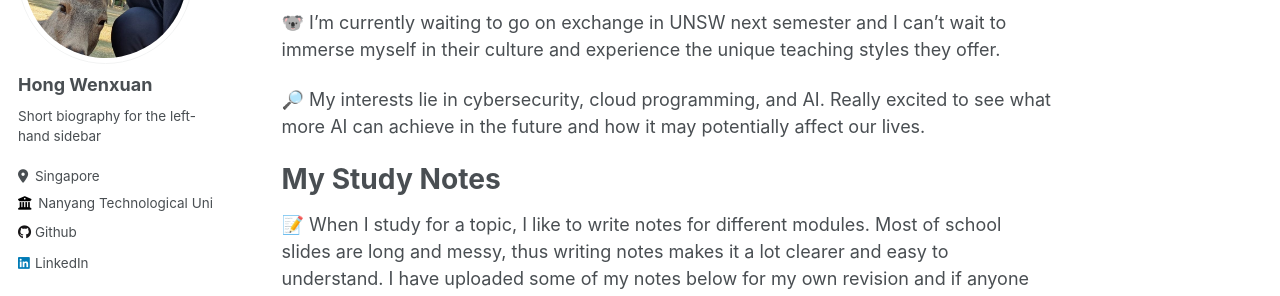
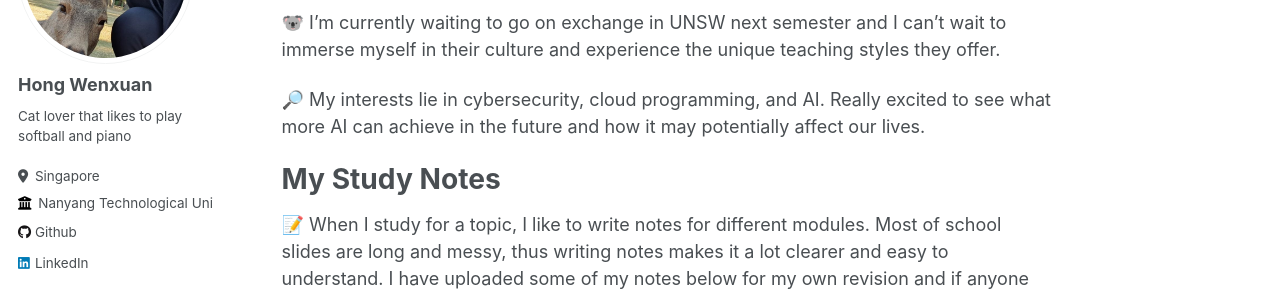
Before and after one commit to h-wenxuan/aboutme, a Jekyll site: the page built from _pages/about.md, in a window 1280 px wide. Shown: the part 217-513 px from the top of the page. Built offline with Jekyll 4.4.1, drawn with Linux system fonts in a browser that asks for light colours.

Commit message:
Update _config.yml

```diff
--- a/_config.yml
+++ b/_config.yml
@@ -24,7 +24,7 @@ author:
   avatar           : "cropphoto.jpg"
   name             : "Hong Wenxuan"
   pronouns         : # example: "she/her"
-  bio              : "Short biography for the left-hand sidebar"
+  bio              : "Cat lover that likes to play softball and piano"
   location         : "Singapore"
   employer         : "Nanyang Technological University"
   uri              : # URL
```
